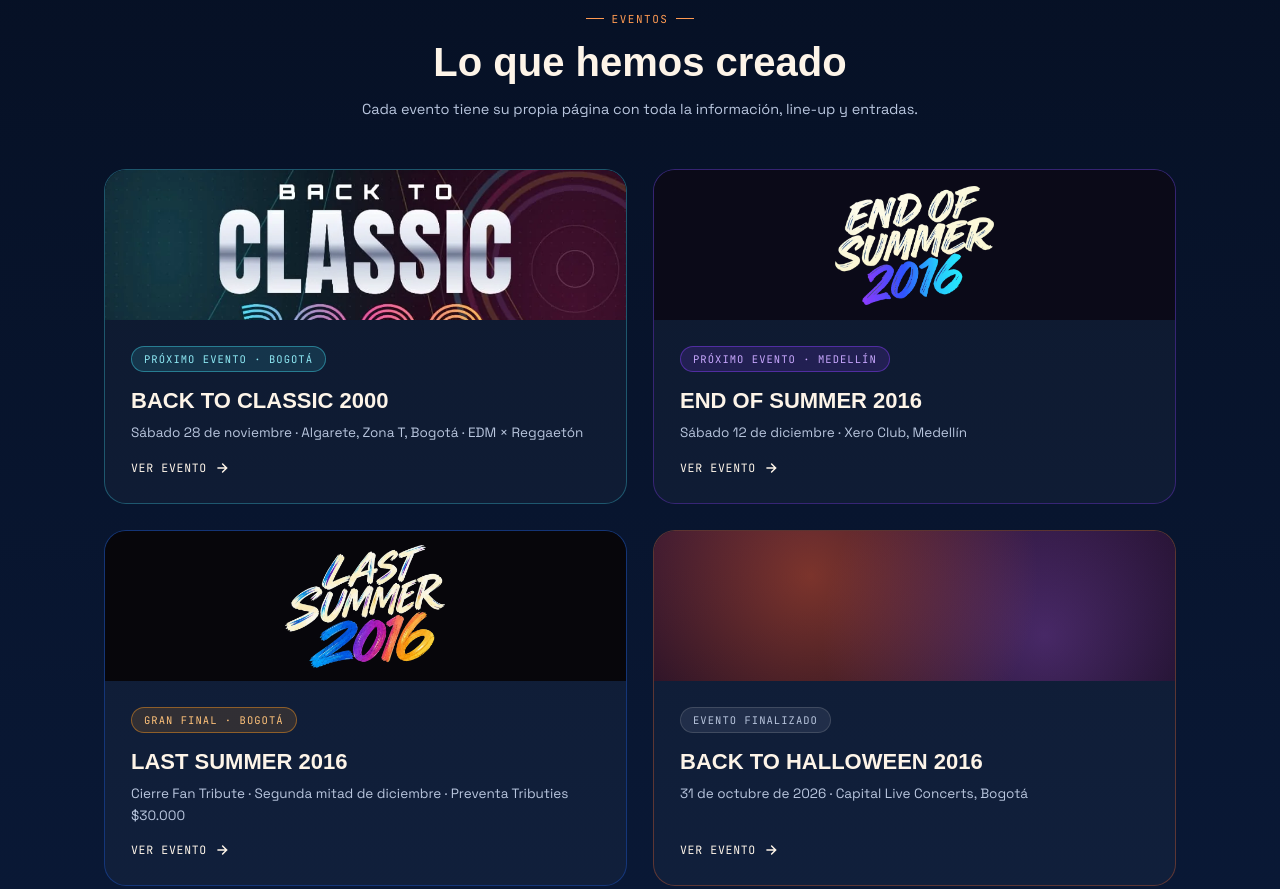
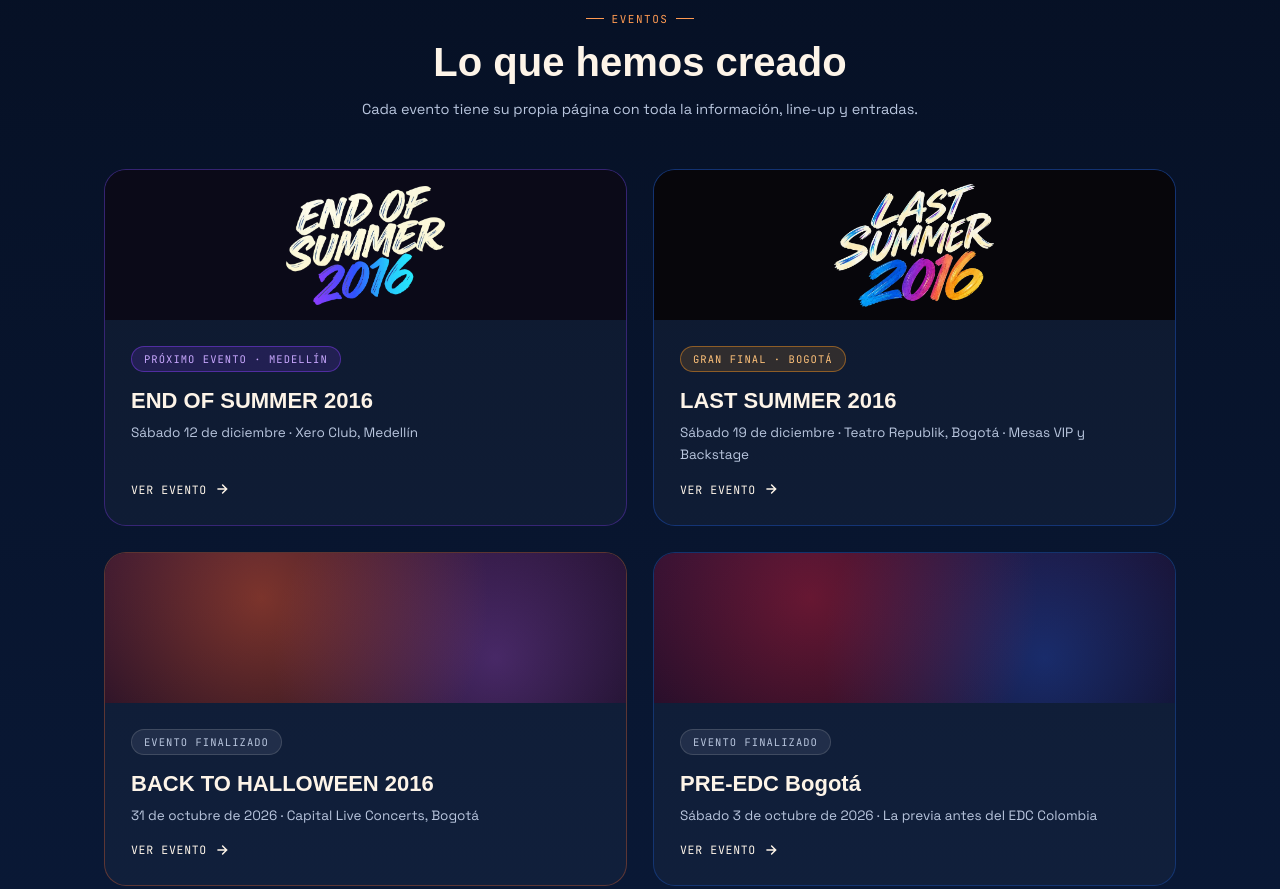
Before and after one commit to SebatjaUwU/fan-tribute-hub, a plain HTML site: page index.html in a window 1280 px wide. Shown: the part 1321-2210 px from the top of the page. Drawn offline with Linux system fonts and the light colour scheme; a web font is replaced by a local one.

Commit message:
Inicio: quitar Back to Classic 2000 y actualizar Last Summer
Co-Authored-By: Claude Opus 5.5 <noreply@anthropic.com>
Claude-Session: https://claude.ai/code/session_01DF6GzRShhTvKXsRwH39geB

```diff
--- a/index.html
+++ b/index.html
@@ -304,19 +304,6 @@
     </div>
 
     <div class="events-grid">
-      <a class="event-card event-card--btc" href="eventos-hub/eventos/back-to-classic-2000.html">
-        <div class="event-banner"></div>
-        <div class="event-body">
-          <div class="event-tag">Próximo evento · Bogotá</div>
-          <div class="event-title">BACK TO CLASSIC 2000</div>
-          <div class="event-date">Sábado 28 de noviembre · Algarete, Zona T, Bogotá · EDM × Reggaetón</div>
-          <div class="event-cta">
-            Ver evento
-            <svg viewBox="0 0 24 24" fill="none" stroke="currentColor" stroke-width="2.5" stroke-linecap="round"><path d="M5 12h14M13 5l7 7-7 7"/></svg>
-          </div>
-        </div>
-      </a>
-
       <a class="event-card event-card--eos" href="eventos-hub/eventos/medellin-2016.html">
         <div class="event-banner"></div>
         <div class="event-body">
@@ -335,7 +322,7 @@
         <div class="event-body">
           <div class="event-tag">Gran final · Bogotá</div>
           <div class="event-title">LAST SUMMER 2016</div>
-          <div class="event-date">Cierre Fan Tribute · Segunda mitad de diciembre · Preventa Tributies $30.000</div>
+          <div class="event-date">Sábado 19 de diciembre · Teatro Republik, Bogotá · Mesas VIP y Backstage</div>
           <div class="event-cta">
             Ver evento
             <svg viewBox="0 0 24 24" fill="none" stroke="currentColor" stroke-width="2.5" stroke-linecap="round"><path d="M5 12h14M13 5l7 7-7 7"/></svg>
```
